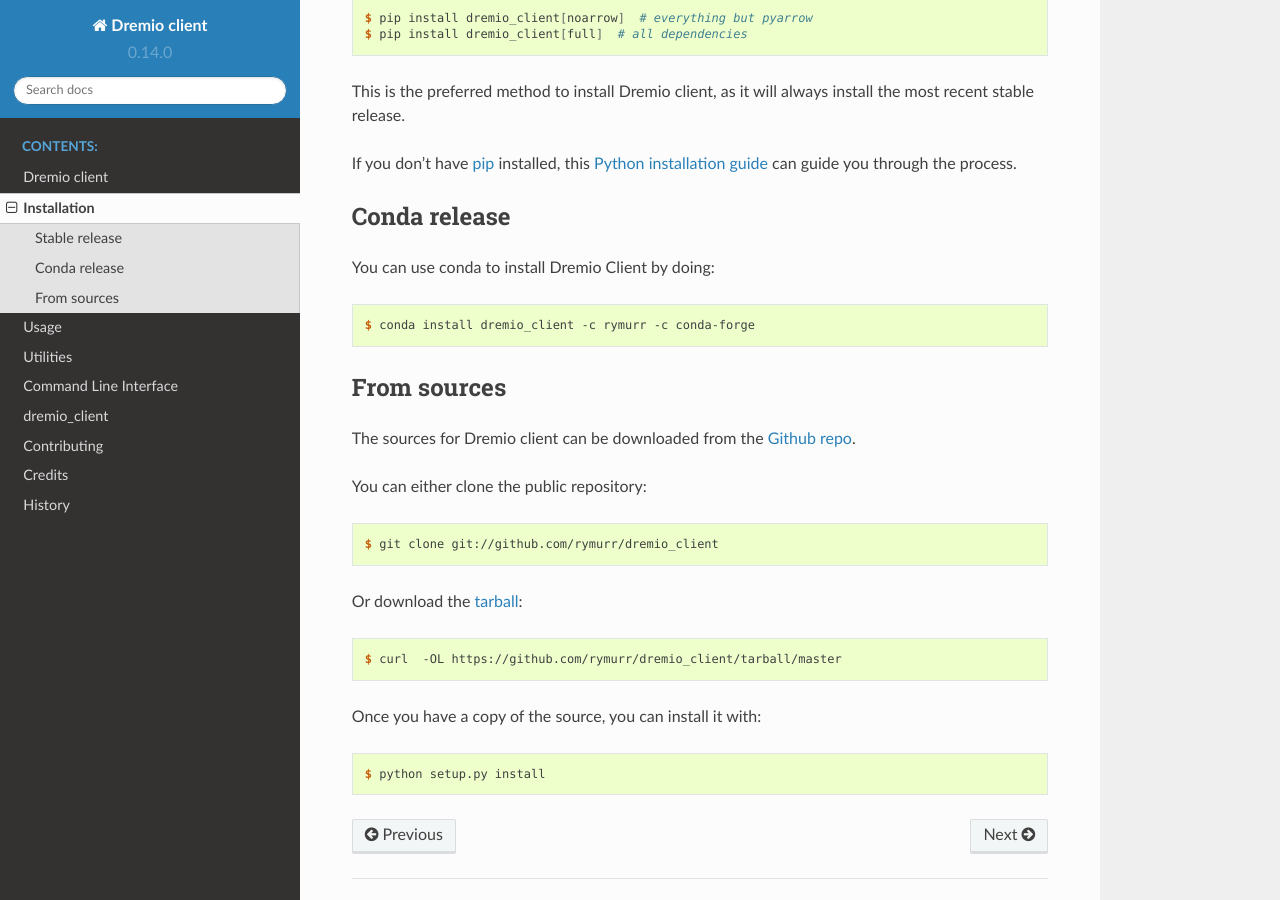
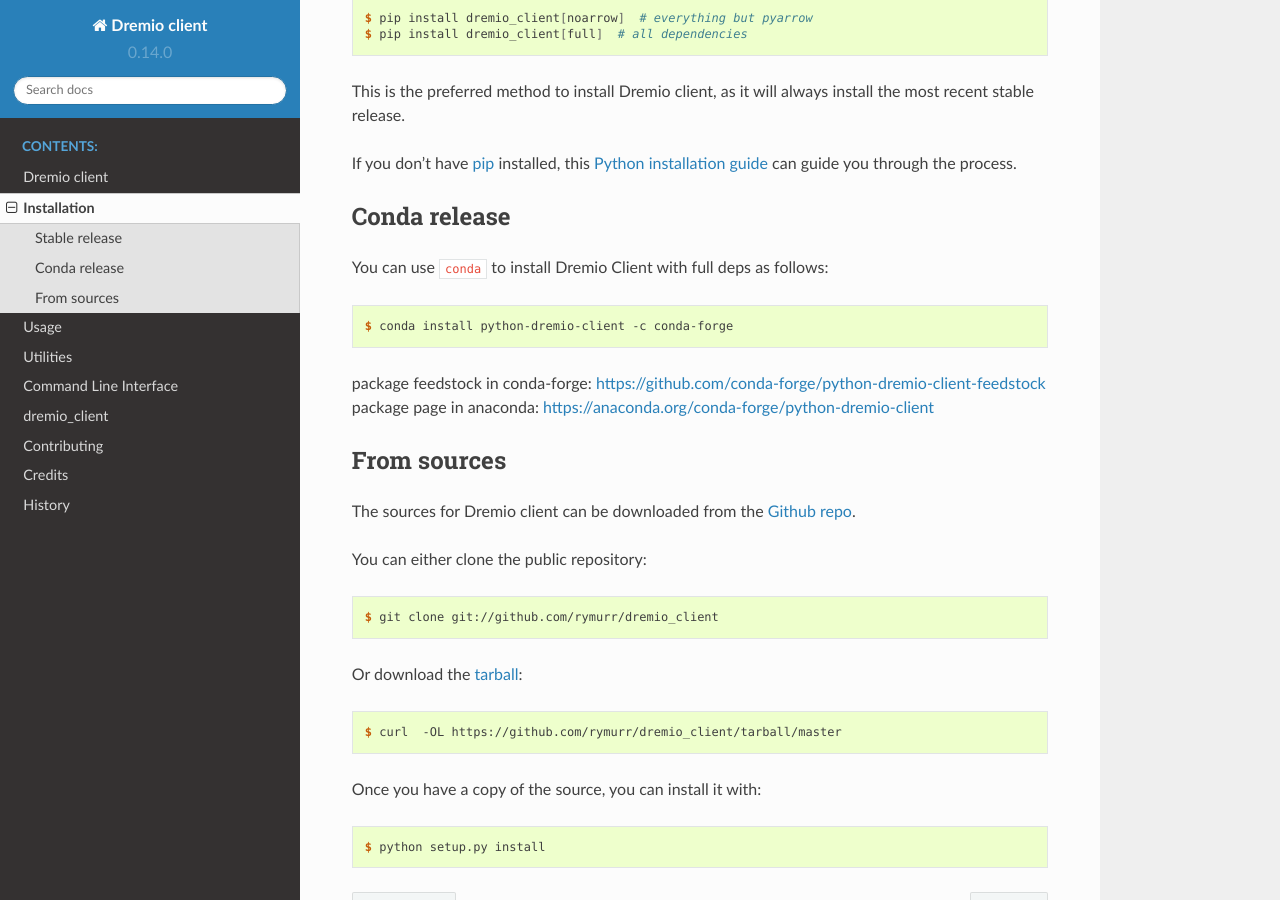
Before and after one commit to markhoerth/dremio_client, a Sphinx documentation site: the page built from docs/installation.rst, in a window 1280 px wide and 900 px high, scrolled down 406 px. Built offline with Sphinx 7.4.7 and the Read the Docs theme 2.0.0, drawn with Linux system fonts in a browser that asks for light colours.

Commit message:
docs: add new conda installation instructions

```diff
--- a/docs/installation.rst
+++ b/docs/installation.rst
@@ -33,11 +33,14 @@ you through the process.
 Conda release
 -------------
 
-You can use conda to install Dremio Client by doing:
+You can use ``conda`` to install Dremio Client with full deps as follows:
 
 .. code-block:: console
 
-    $ conda install dremio_client -c rymurr -c conda-forge
+    $ conda install python-dremio-client -c conda-forge
+
+package feedstock in conda-forge: https://github.com/conda-forge/python-dremio-client-feedstock
+package page in anaconda: https://anaconda.org/conda-forge/python-dremio-client
 
 From sources
 ------------
```
